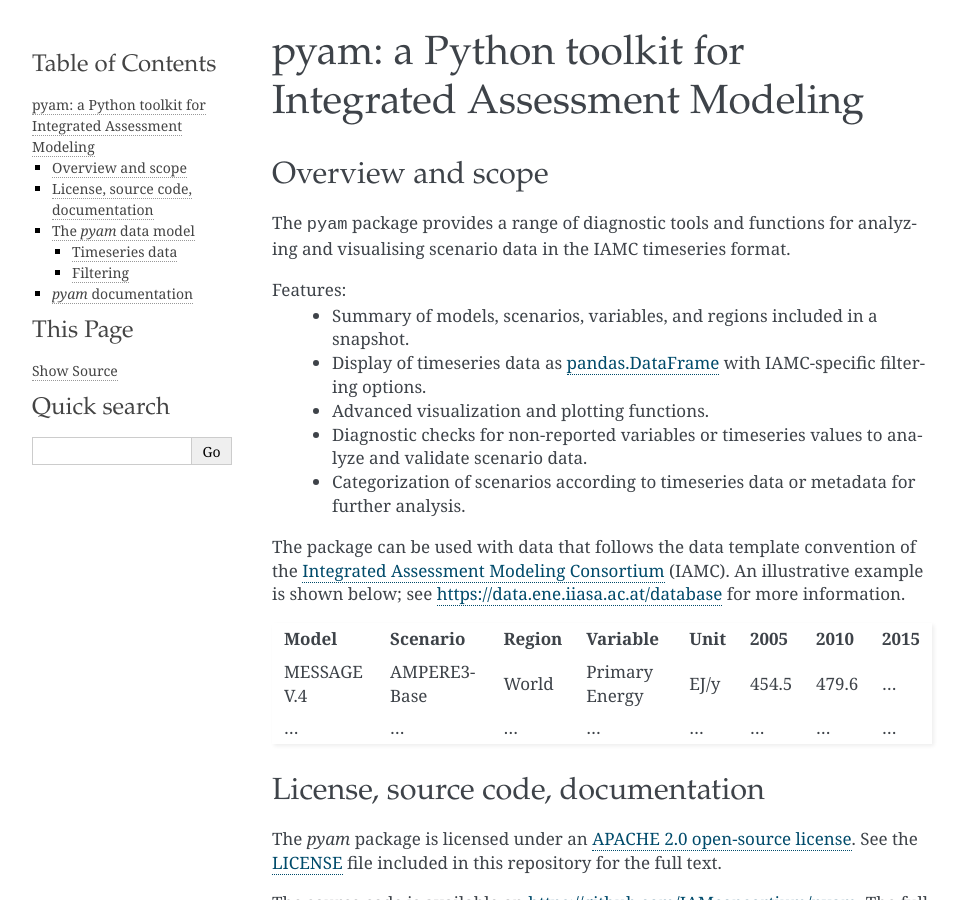
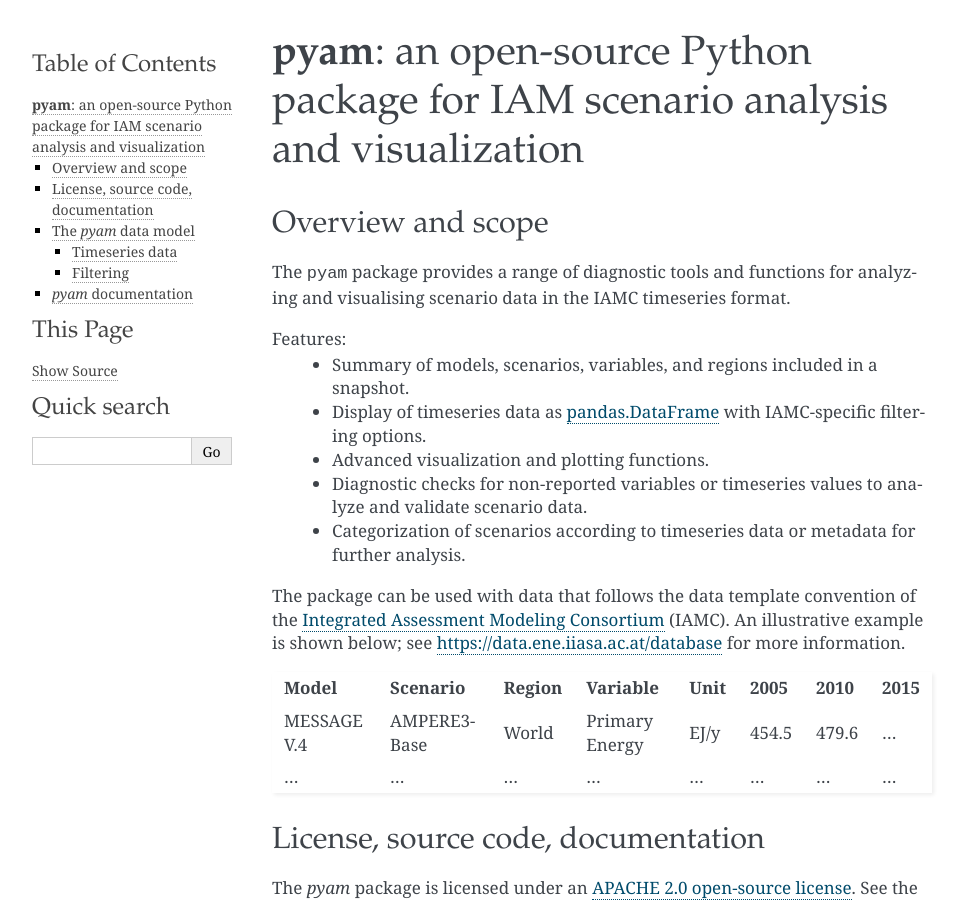
Before and after one commit to IAMconsortium/pyam, a Sphinx documentation site: the page built from doc/source/index.rst, in a window 1280 px wide and 900 px high. Shown: the whole window, without its empty margins (148-1112 px from the left). Built offline with Sphinx 7.4.7, drawn with Linux system fonts in a browser that asks for light colours; pages that are not in the unit, such as notebooks, are missing from menus.

Commit message:
changing title of pyam docs page

```diff
--- a/doc/source/index.rst
+++ b/doc/source/index.rst
@@ -1,5 +1,5 @@
-pyam: a Python toolkit for Integrated Assessment Modeling
-=========================================================
+**pyam**: an open-source Python package for IAM scenario analysis and visualization
+===================================================================================
 
 Overview and scope
 ------------------
```
